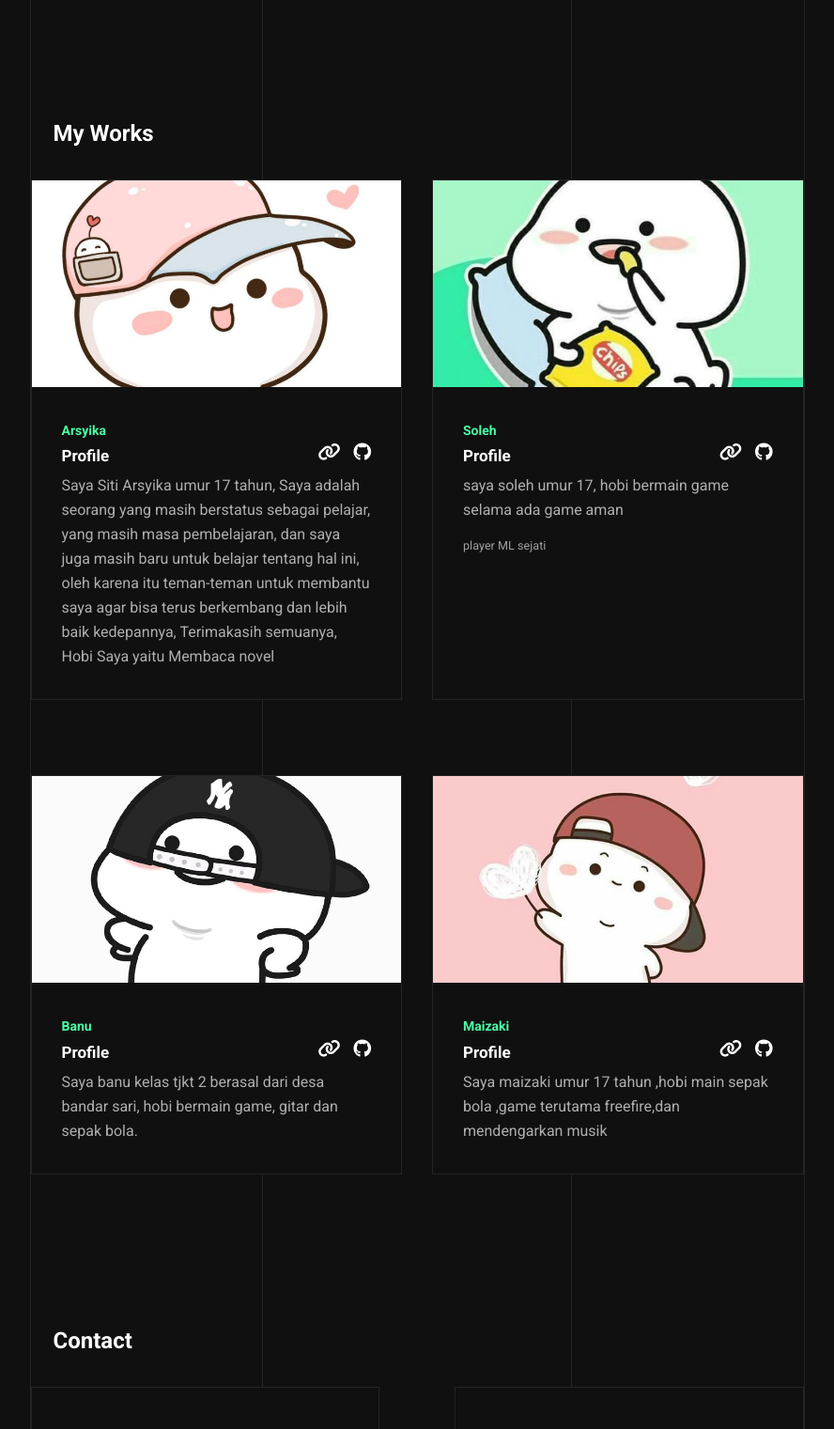
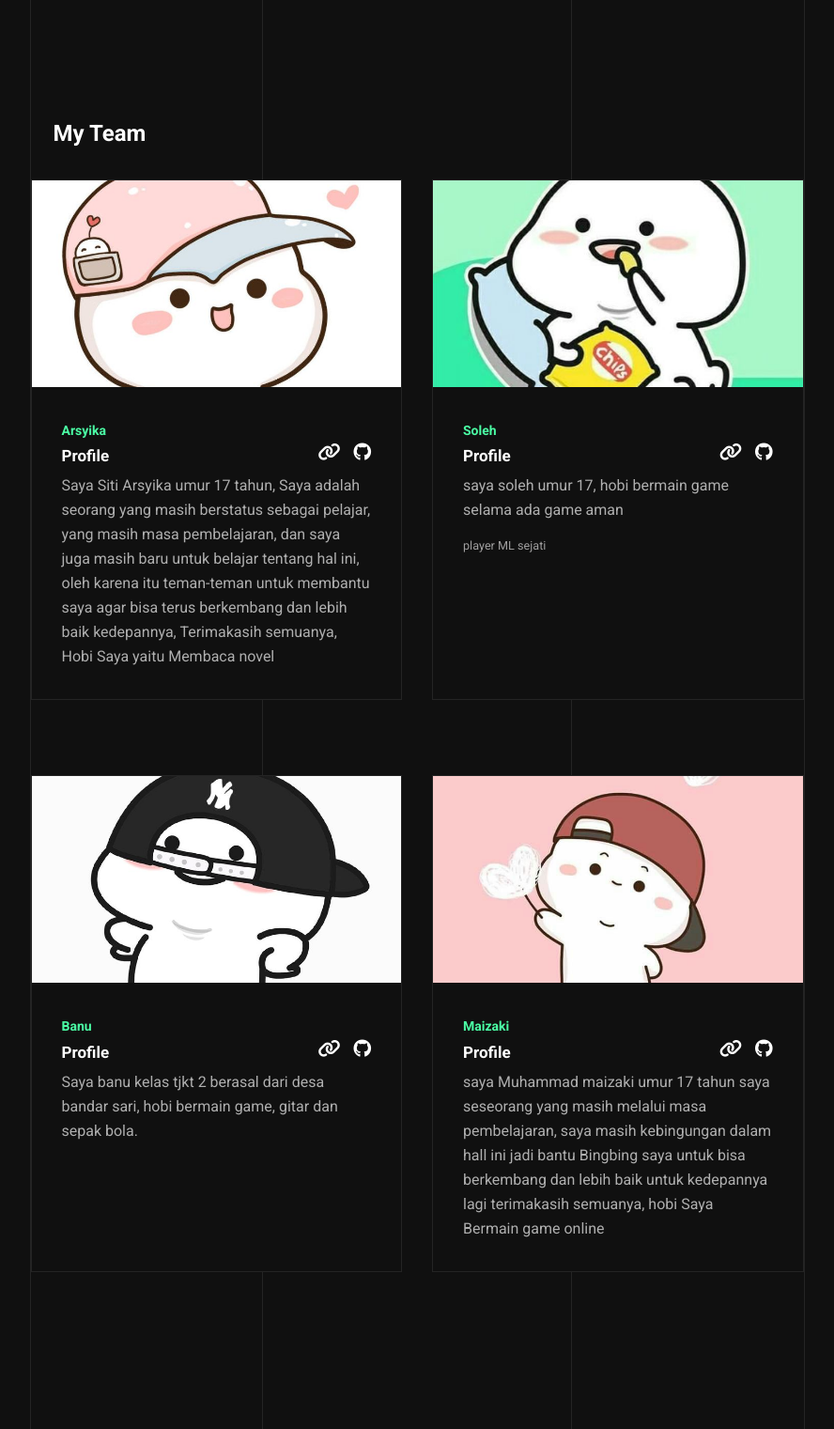
Before and after one commit to ihsanmei/ZENDTEAM, a plain HTML site: page index.html in a window 1280 px wide. Shown: the part 2703-4224 px from the top of the page at 94% size, without its empty margins (196-1084 px from the left). Drawn offline with nearby package versions, Linux system fonts and the light colour scheme; a script that the page names is missing.

Commit message:
Update index.html

```diff
--- a/index.html
+++ b/index.html
@@ -407,7 +407,7 @@
           data-aos-delay="100"
           data-aos-duration="1200"
         >
-          My Works
+          My Team
         </h1>
         <div class="works-wrap">
           <!-- Project 1 : Modern website -->
@@ -560,7 +560,9 @@
                 </div>
               </div>
               <p>
-                Saya maizaki umur 17 tahun ,hobi main sepak bola ,game terutama freefire,dan mendengarkan musik
+               saya Muhammad maizaki umur 17 tahun saya seseorang  yang masih melalui masa pembelajaran, saya masih kebingungan dalam hall ini jadi bantu Bingbing saya untuk bisa berkembang dan lebih baik untuk kedepannya lagi terimakasih semuanya, hobi Saya
+
+Bermain game online
               </p>
             </div>
           </div>
```
